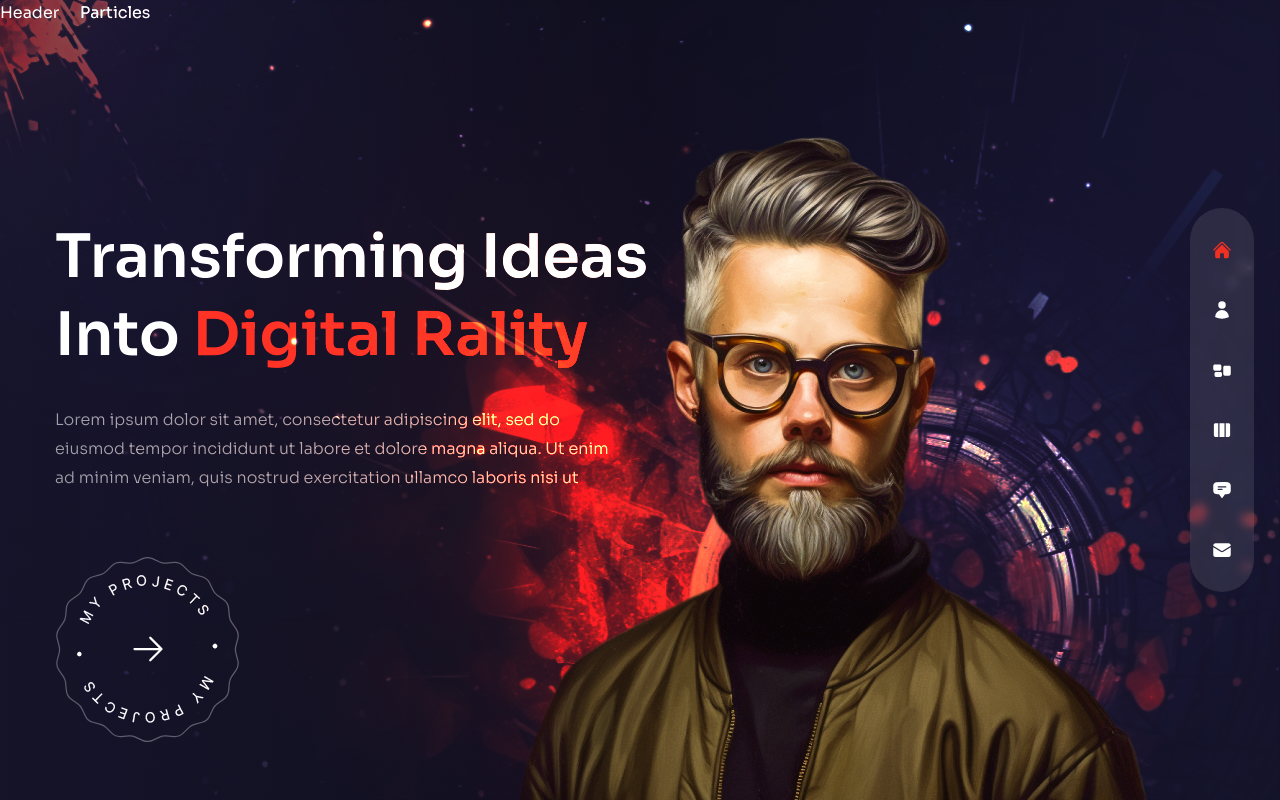
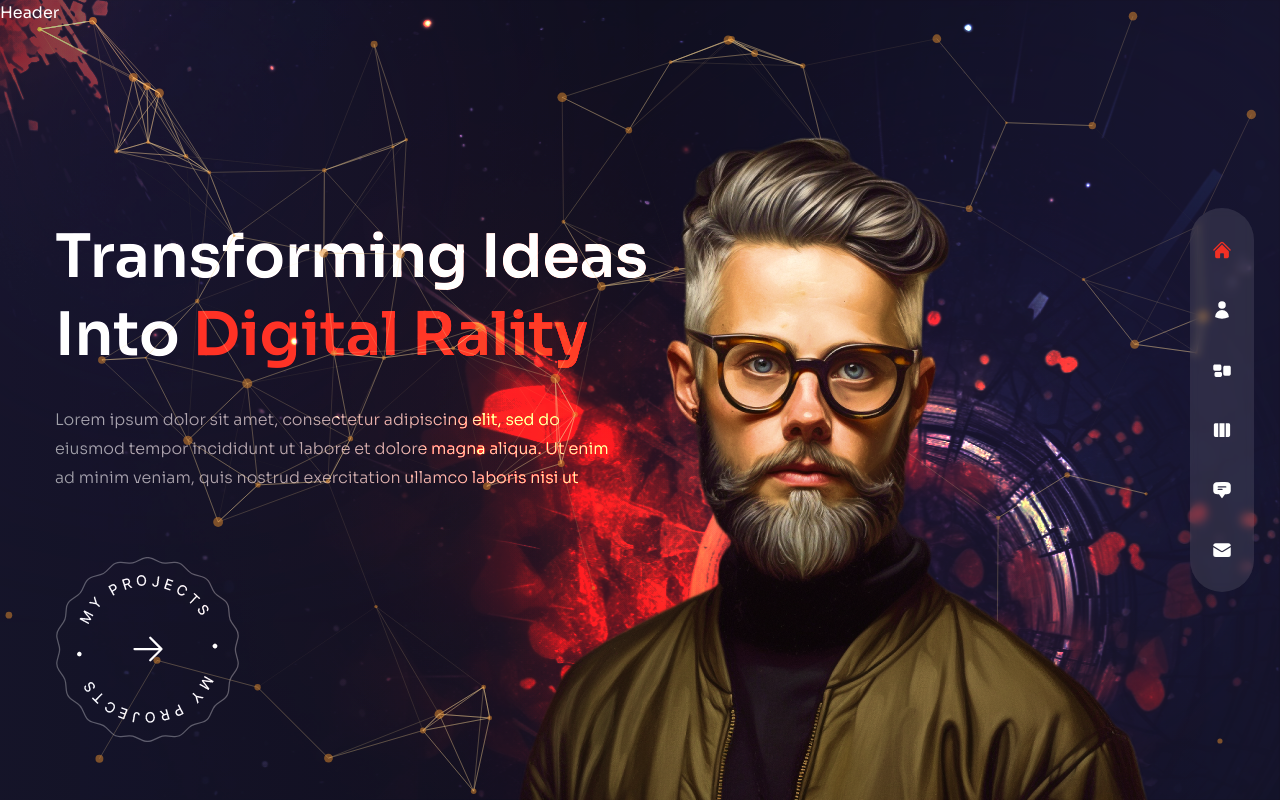
Before and after one commit to Kevincarlosqa/Portfolio, a Next.js app: page / in a window 1280 px wide. Built offline with nearby package versions, Linux system fonts and the light colour scheme.

Commit message:
add: Partciles settings

```diff
--- a/components/ParticlesContainer.js
+++ b/components/ParticlesContainer.js
@@ -1,5 +1,89 @@
+import { Particles } from "react-tsparticles";
+import { loadFull } from "tsparticles";
+import React, { useCallback } from "react";
+
 const ParticlesContainer = () => {
-  <div>Particles Container</div>;
+  // init
+  const particlesInit = useCallback(async (engine) => {
+    await loadFull(engine);
+  }, []);
+  const particlesLoaded = useCallback(async () => {}, []);
+  return (
+    <Particles
+      id="tsparticles"
+      init={particlesInit}
+      loaded={particlesLoaded}
+      options={{
+        fullscreen: { enable: false },
+        background: { color: { value: "" } },
+        fpsLimit: 120,
+        interactivity: {
+          events: {
+            onClick: {
+              enable: false,
+              mode: "push",
+            },
+            onHover: {
+              enable: true,
+              mode: "repulse",
+            },
+            resize: true,
+          },
+          modes: {
+            push: {
+              quantity: 90,
+            },
+            repulse: {
+              distance: 200,
+              duration: 0.4,
+            },
+          },
+        },
+        particles: {
+          color: {
+            value: "#e68e2e",
+          },
+          links: {
+            color: "#f5d393",
+            distance: 150,
+            enable: true,
+            opacity: 0.5,
+            width: 1,
+          },
+          collisions: {
+            enable: true,
+          },
+          move: {
+            directions: "none",
+            enable: true,
+            outModes: {
+              default: "bounce",
+            },
+            random: false,
+            speed: 1,
+            straight: false,
+          },
+          number: {
+            density: {
+              enable: true,
+              area: 800,
+            },
+            value: 80,
+          },
+          opacity: {
+            value: 0.5,
+          },
+          shape: {
+            type: "circle",
+          },
+          size: {
+            value: { min: 1, max: 5 },
+          },
+        },
+        detectRetina: true,
+      }}
+    />
+  );
 };
 
 export default ParticlesContainer;
--- a/pages/index.js
+++ b/pages/index.js
@@ -67,7 +67,9 @@
         xl:bg-no-repeat w-full h-full absolute mix-blend-color-dodge translate-z-0"
         ></div>
         {/* particles */}
-        <div>Particles</div>
+        <div>
+          <ParticlesContainer />
+        </div>
         {/* avatar img */}
         <motion.div
           variants={fadeIn("up", 0.5)}
```
